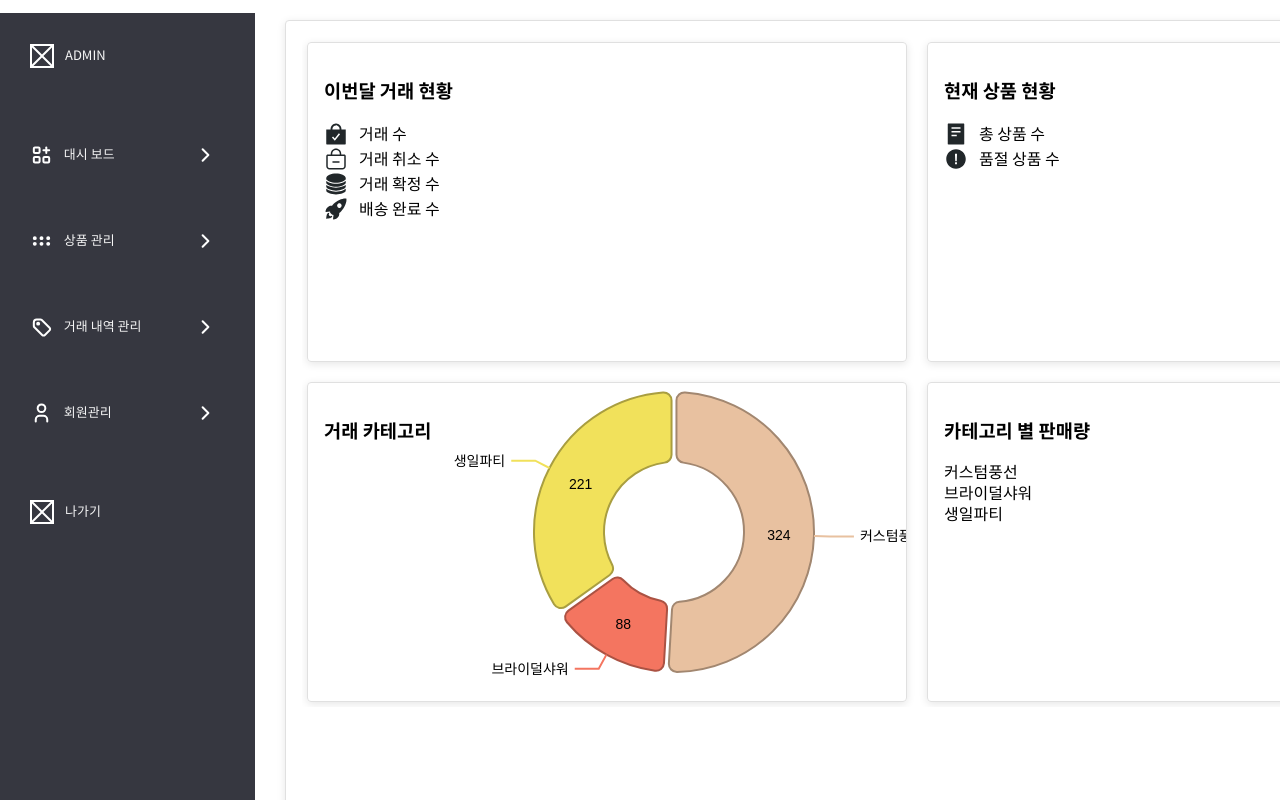
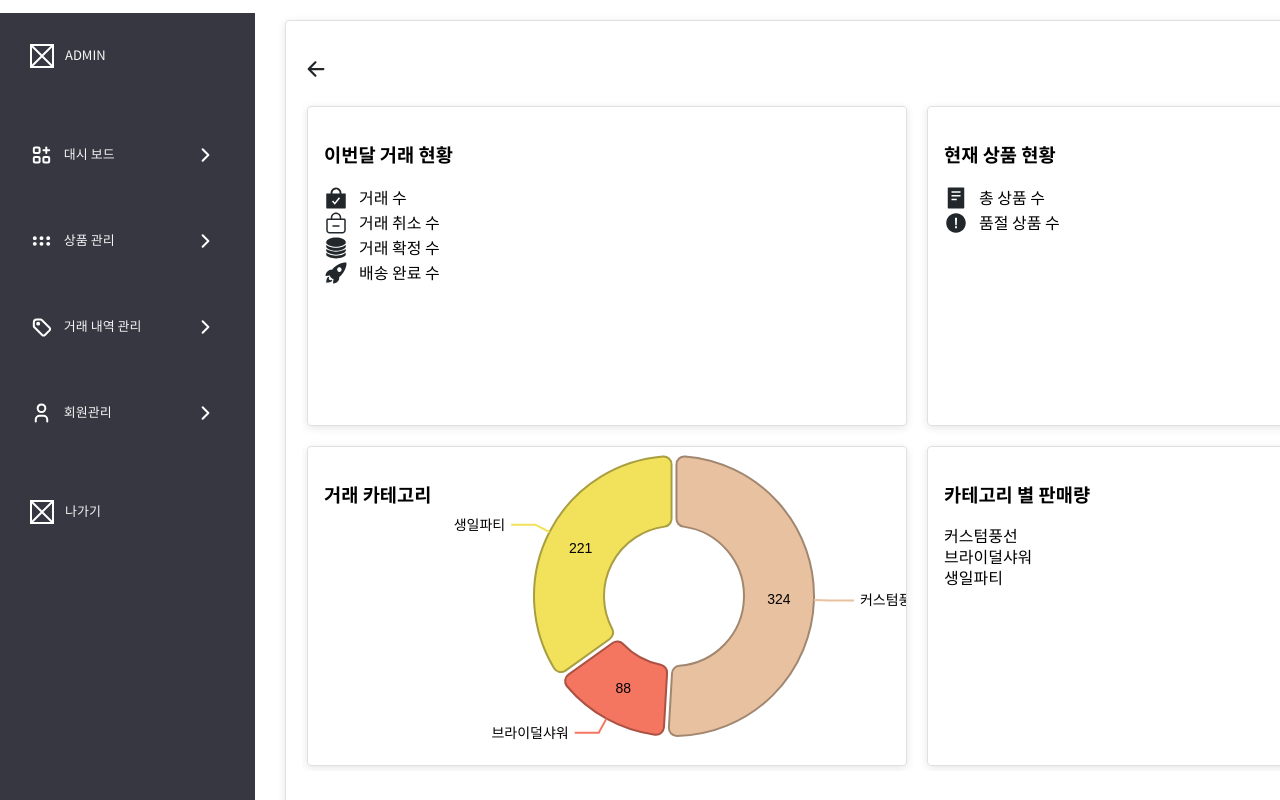
Before and after one commit to 9walnut/TheWave, a React (Create React App) app in the folder client/: page /admin in a window 1280 px wide. Shown: the top 800 px of the page. Built offline with nearby package versions, Linux system fonts and the light colour scheme.

Commit message:
✨ 뒤로가기 버튼 기능 추가

```diff
--- a/client/src/components/adminPage/AdminButtonBlackStyle.js
+++ b/client/src/components/adminPage/AdminButtonBlackStyle.js
@@ -8,6 +8,7 @@ export const AdminButtonBlackStyle = styled.button`
   width: 152px;
   height: 48px;
   padding: 12px;
+  margin: 5px;
   justify-content: center;
   align-items: center;
   cursor: pointer;
--- a/client/src/components/adminPage/AdminButtonGreyStyle.js
+++ b/client/src/components/adminPage/AdminButtonGreyStyle.js
@@ -8,6 +8,7 @@ export const AdminButtonGreyStyle = styled.button`
   width: 152px;
   height: 48px;
   padding: 12px;
+  margin: 5px;
   justify-content: center;
   align-items: center;
   cursor: pointer;
--- /dev/null
+++ b/client/src/components/adminPage/AdminButtonNavBack.js
@@ -0,0 +1,15 @@
+import * as S from "./AdminButtonNavBackStyle.js";
+import { useNavigate } from "react-router-dom";
+import React from "react";
+
+function AdminButtonNavBack() {
+  const navigator = useNavigate();
+
+  return (
+    <S.AdminButtonNavBackBox onClick={() => navigator(-1)}>
+      <img src="/adminPage/backArrow.svg" alt="backArrow" />
+    </S.AdminButtonNavBackBox>
+  );
+}
+
+export default AdminButtonNavBack;
--- /dev/null
+++ b/client/src/components/adminPage/AdminButtonNavBackStyle.js
@@ -0,0 +1,6 @@
+import styled from "styled-components";
+
+export const AdminButtonNavBackBox = styled.div`
+  cursor: pointer;
+  padding: 20px 2px;
+`;
--- a/client/src/components/adminPage/SendParams.js
+++ /dev/null
@@ -1,5 +0,0 @@
-function SendParams() {
-  return <></>;
-}
-
-export default SendParams;
--- a/client/src/pages/adminPage/ProductsDetail.js
+++ b/client/src/pages/adminPage/ProductsDetail.js
@@ -3,7 +3,8 @@ import { useParams } from "react-router-dom";
 import axios from "axios";
 import * as S from "../../styles/adminPage/ProductsDetail.js";
 import Card from "../../shared/adminPage/components/Card";
-
+import AdminButtonGrey from "../../components/adminPage/AdminButtonGrey.js";
+import AdminButtonBlack from "../../components/adminPage/AdminButtonBlack.js";
 function ProductsDetail({ products }) {
   const [product, setProduct] = useState({});
   const { productId } = useParams();
@@ -40,6 +41,10 @@ function ProductsDetail({ products }) {
         <p>설명: {product.productInfo}</p>
         <p>상태: {product.productStatus}</p>
         <p>상세이미지자리</p>
+        <S.ButtonContainer>
+          <AdminButtonGrey>수정</AdminButtonGrey>
+          <AdminButtonBlack>삭제</AdminButtonBlack>
+        </S.ButtonContainer>
       </Card>
     </>
   );
--- a/client/src/shared/adminPage/components/Card.js
+++ b/client/src/shared/adminPage/components/Card.js
@@ -2,8 +2,16 @@ import React from "react";
 
 import * as S from "./CardStyle.js";
 
+import AdminButtonNavBack from "../../../components/adminPage/AdminButtonNavBack.js";
+
 function Card({ children }) {
-  return <S.CardBox>{children}</S.CardBox>;
+  return (
+    <S.CardBox>
+      <AdminButtonNavBack />
+
+      {children}
+    </S.CardBox>
+  );
 }
 
 export default Card;
--- a/client/src/styles/adminPage/ProductsDetail.js
+++ b/client/src/styles/adminPage/ProductsDetail.js
@@ -0,0 +1,7 @@
+import styled from "styled-components";
+
+export const ButtonContainer = styled.div`
+  display: flex;
+  justify-content: flex-end;
+  margin-top: 20px;
+`;
```
Also changed, not shown: client/public/adminPage/backArrow.svg (added).
